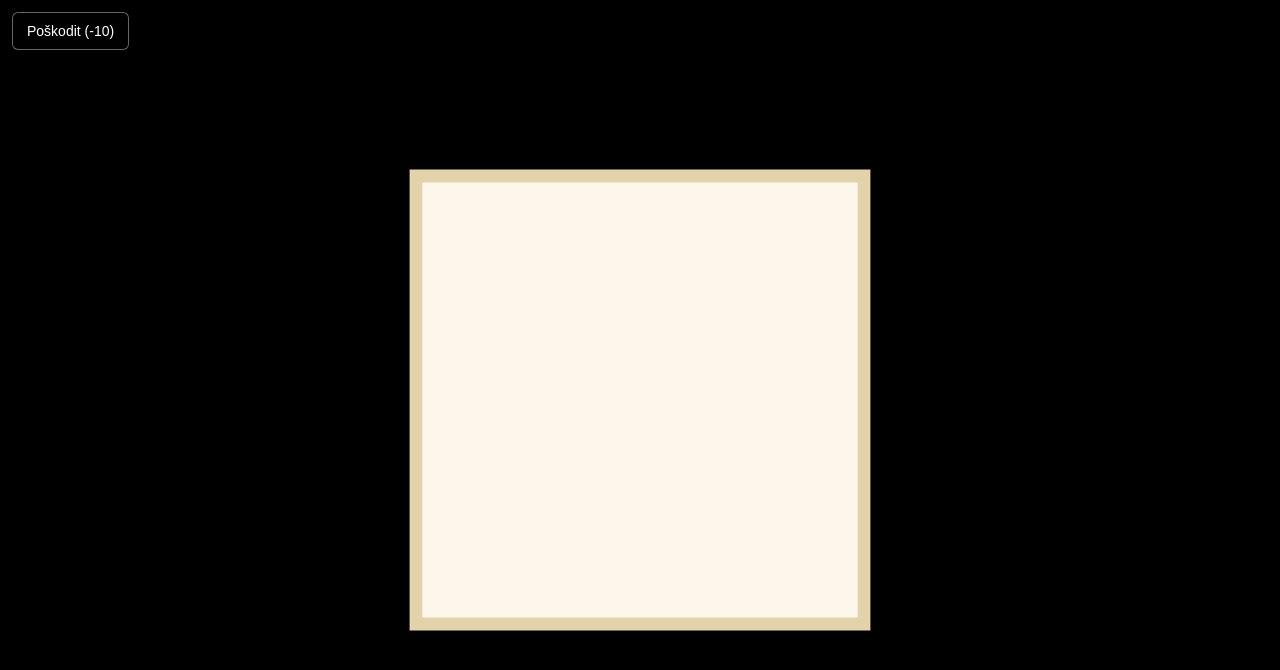
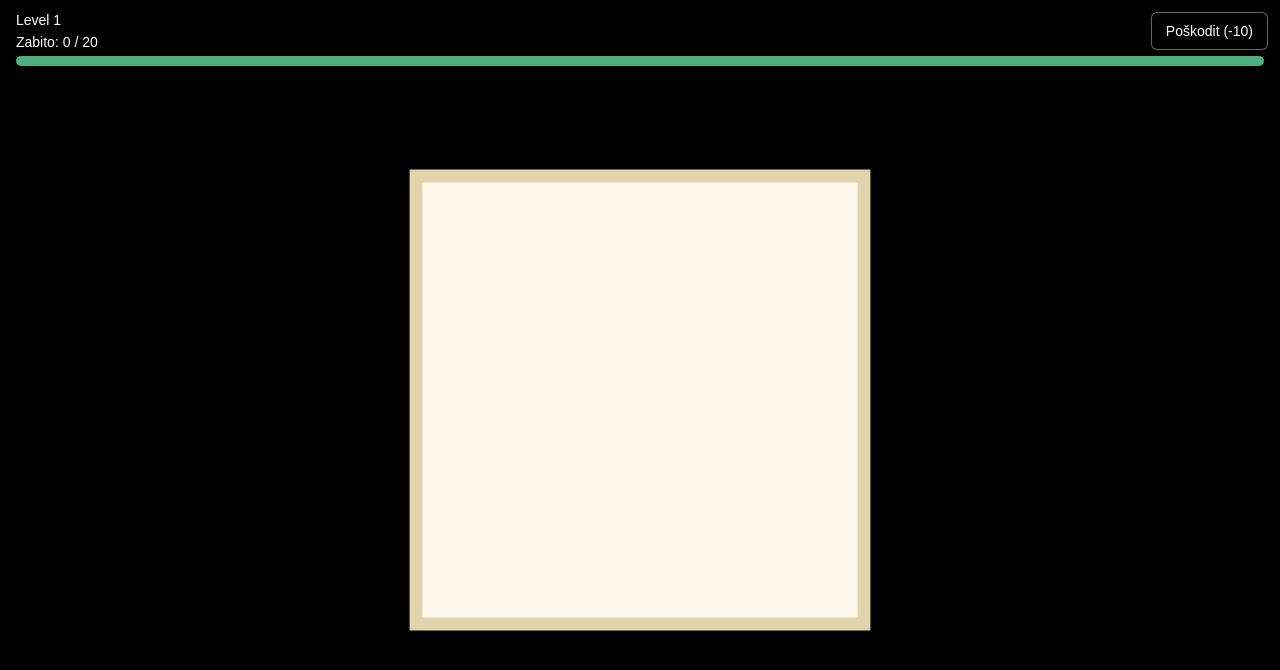
Before and after one commit to dockis/AntsGameComponent, a plain HTML site: page index.html in a window 1280 px wide. Drawn offline with Linux system fonts and the light colour scheme.

Commit message:
feature 06
Spawn systém s proměnlivými intervaly a limitem maxAnts (dt-based
scheduler v AntManageru), HUD (UIManager: level, killed/target,
health bar) a přechod do LEVEL_COMPLETE po dosažení kill targetu.
Squish/despawn timer převeden z setTimeout na dt-based countdown
(konzistentní s architekturou, pauza-safe, bez race condition při
reuse mravence z poolu).

Co-Authored-By: Claude Sonnet 5 <noreply@anthropic.com>

```diff
--- a/css/style.css
+++ b/css/style.css
@@ -54,10 +54,44 @@ body {
   opacity: 0;
 }
 
+#hud {
+  position: absolute;
+  top: 0;
+  left: 0;
+  width: 100%;
+  z-index: 5;
+  padding: 12px 16px;
+  color: #fff;
+  font-family: sans-serif;
+  font-size: 14px;
+  text-shadow: 0 1px 2px rgba(0, 0, 0, 0.8);
+  pointer-events: none;
+}
+
+#hud-level-row,
+#hud-kills-row {
+  margin-bottom: 6px;
+}
+
+#hud-health-track {
+  width: 100%;
+  height: 10px;
+  background: rgba(255, 255, 255, 0.25);
+  border-radius: 5px;
+  overflow: hidden;
+}
+
+#hud-health-bar {
+  height: 100%;
+  width: 100%;
+  background: #4caf7d;
+  transition: width 150ms ease-out;
+}
+
 #debug-controls {
   position: absolute;
   top: 12px;
-  left: 12px;
+  right: 12px;
   z-index: 10;
 }
 
--- a/index.html
+++ b/index.html
@@ -8,6 +8,13 @@
 </head>
 <body>
   <div id="game-container">
+    <div id="hud">
+      <div id="hud-level-row">Level <span id="hud-level">1</span></div>
+      <div id="hud-kills-row">Zabito: <span id="hud-kills">0 / 0</span></div>
+      <div id="hud-health-track">
+        <div id="hud-health-bar"></div>
+      </div>
+    </div>
     <svg id="scene" viewBox="0 0 400 800" preserveAspectRatio="xMidYMid slice">
       <g id="target" transform="translate(200,400)">
         <g id="target-state-0" class="target-state">
--- a/js/ant.js
+++ b/js/ant.js
@@ -25,6 +25,8 @@ export class Ant {
     this.damagePerSecond = 0;
     this.eating = false;
     this.active = false;
+    this.removing = false;
+    this.squishTimer = 0;
 
     this.el.ant = this;
     this._buildVisual();
@@ -56,14 +58,17 @@ export class Ant {
     this.el.appendChild(this.visual);
   }
 
-  reset({ pos, heading, type = 'normal' }) {
+  reset({ pos, heading, type = 'normal', speedMultiplier = 1 }) {
     const typeConfig = ANT_TYPES[type];
     this.type = type;
     this.pos.x = pos.x;
     this.pos.y = pos.y;
     this.heading = heading;
     this.wanderAngle = (Math.random() - 0.5) * Math.PI;
-    this.speed = randomVariance(GAME_CONFIG.baseAntSpeed * typeConfig.speedMultiplier, GAME_CONFIG.antVariance);
+    this.speed = randomVariance(
+      GAME_CONFIG.baseAntSpeed * typeConfig.speedMultiplier * speedMultiplier,
+      GAME_CONFIG.antVariance
+    );
     this.wanderJitter = randomVariance(GAME_CONFIG.wanderJitter, GAME_CONFIG.antVariance);
     this.turnSpeed = randomVariance(GAME_CONFIG.turnSpeed, GAME_CONFIG.antVariance);
     this.damagePerSecond = GAME_CONFIG.baseDamagePerSecond * typeConfig.damageMultiplier;
--- a/js/antManager.js
+++ b/js/antManager.js
@@ -4,9 +4,12 @@ import { Ant } from './ant.js';
 const SVG_NS = 'http://www.w3.org/2000/svg';
 
 export class AntManager {
-  constructor(layerElement, target) {
+  constructor(layerElement, target, levelConfig, { onKill = null } = {}) {
     this.layerElement = layerElement;
     this.target = target;
+    this.levelConfig = levelConfig;
+    this.onKill = onKill;
+    this.activeCount = 0;
     this.pool = Array.from({ length: GAME_CONFIG.antPoolSize }, () => {
       const el = document.createElementNS(SVG_NS, 'g');
       el.setAttribute('class', 'ant');
@@ -14,34 +17,64 @@ export class AntManager {
       layerElement.appendChild(el);
       return new Ant(el);
     });
+
+    this._scheduleNextSpawn();
+  }
+
+  _scheduleNextSpawn() {
+    const [min, max] = this.levelConfig.spawnInterval;
+    this._spawnTimer = min + Math.random() * (max - min);
   }
 
   spawn(type = 'normal') {
-    const ant = this.pool.find((a) => !a.active);
+    const ant = this.pool.find((a) => !a.active && !a.removing);
     if (!ant) {
       console.warn('[AntManager] pool vyčerpán, spawn ignorován');
       return null;
     }
 
     const { pos, heading } = this._randomEdgeSpawn();
-    ant.reset({ pos, heading, type });
+    ant.reset({ pos, heading, type, speedMultiplier: this.levelConfig.speedMultiplier });
+    this.activeCount++;
     return ant;
   }
 
   despawn(ant) {
     ant.hide();
+    ant.removing = false;
+    this.activeCount--;
   }
 
   kill(ant) {
     if (!ant.active) return;
 
     ant.active = false;
+    ant.removing = true;
+    ant.squishTimer = GAME_CONFIG.squishDurationMs;
     ant.playSquish();
-    setTimeout(() => this.despawn(ant), GAME_CONFIG.squishDurationMs);
+    if (this.onKill) this.onKill();
   }
 
   update(dt) {
+    this._spawnTimer -= dt * 1000;
+    if (this._spawnTimer <= 0) {
+      if (this.activeCount < this.levelConfig.maxAnts) {
+        this.spawn('normal');
+        this._scheduleNextSpawn();
+      } else {
+        this._spawnTimer = 0; // maxAnts dosaženo, zkusit znovu příští tik
+      }
+    }
+
     for (const ant of this.pool) {
+      if (ant.removing) {
+        ant.squishTimer -= dt * 1000;
+        if (ant.squishTimer <= 0) {
+          this.despawn(ant);
+        }
+        continue;
+      }
+
       if (!ant.active) continue;
 
       ant.update(dt, this.target.pos);
--- a/js/game.js
+++ b/js/game.js
@@ -1,6 +1,7 @@
 import { Target } from './target.js';
 import { AntManager } from './antManager.js';
 import { InputManager } from './input.js';
+import { UIManager } from './ui.js';
 
 const MAX_DT = 0.1;
 
@@ -12,11 +13,21 @@ const STATES = Object.freeze({
   PAUSED: 'PAUSED',
 });
 
+// Natvrdo pro feature 06, dokud feature 08 nenapojí LevelManager na LEVELS z config.js.
+const LEVEL_CONFIG = {
+  level: 1,
+  killTarget: 20,
+  maxAnts: 8,
+  spawnInterval: [800, 1300],
+  speedMultiplier: 1.1,
+};
+
 export class Game {
   constructor() {
     this.state = STATES.MENU;
     this.lastTimestamp = null;
     this._rafId = null;
+    this.killedCount = 0;
 
     this._onVisibilityChange = this._onVisibilityChange.bind(this);
     this._onBlur = this._onBlur.bind(this);
@@ -25,9 +36,13 @@ export class Game {
     this.target = new Target(document.getElementById('target'), {
       onDestroyed: () => this.gameOver(),
     });
-    this.antManager = new AntManager(document.getElementById('ants-layer'), this.target);
-    this.antManager.spawn('normal');
+    this.antManager = new AntManager(document.getElementById('ants-layer'), this.target, LEVEL_CONFIG, {
+      onKill: () => this._onAntKilled(),
+    });
     this.inputManager = new InputManager(document.getElementById('scene'), this.antManager);
+    this.uiManager = new UIManager();
+    this.uiManager.setLevel(LEVEL_CONFIG.level);
+    this._updateHud();
 
     this._bindDebugControls();
   }
@@ -50,6 +65,7 @@ export class Game {
 
   update(dt) {
     this.antManager.update(dt);
+    this._updateHud();
   }
 
   pause() {
@@ -62,6 +78,29 @@ export class Game {
     if (this.state !== STATES.PLAYING) return;
     this.state = STATES.GAME_OVER;
     console.log('[Game] -> GAME_OVER');
+  }
+
+  levelComplete() {
+    if (this.state !== STATES.PLAYING) return;
+    this.state = STATES.LEVEL_COMPLETE;
+    console.log('[Game] -> LEVEL_COMPLETE');
+  }
+
+  _onAntKilled() {
+    if (this.state !== STATES.PLAYING) return;
+
+    this.killedCount++;
+    if (this.killedCount >= LEVEL_CONFIG.killTarget) {
+      this.levelComplete();
+    }
+  }
+
+  _updateHud() {
+    this.uiManager.update({
+      killedCount: this.killedCount,
+      killTarget: LEVEL_CONFIG.killTarget,
+      healthRatio: this.target.health / this.target.maxHealth,
+    });
   }
 
   _onVisibilityChange() {
--- /dev/null
+++ b/js/ui.js
@@ -0,0 +1,16 @@
+export class UIManager {
+  constructor() {
+    this.levelEl = document.getElementById('hud-level');
+    this.killsEl = document.getElementById('hud-kills');
+    this.healthBarEl = document.getElementById('hud-health-bar');
+  }
+
+  setLevel(level) {
+    this.levelEl.textContent = String(level);
+  }
+
+  update({ killedCount, killTarget, healthRatio }) {
+    this.killsEl.textContent = `${killedCount} / ${killTarget}`;
+    this.healthBarEl.style.width = `${Math.max(0, healthRatio) * 100}%`;
+  }
+}
```
